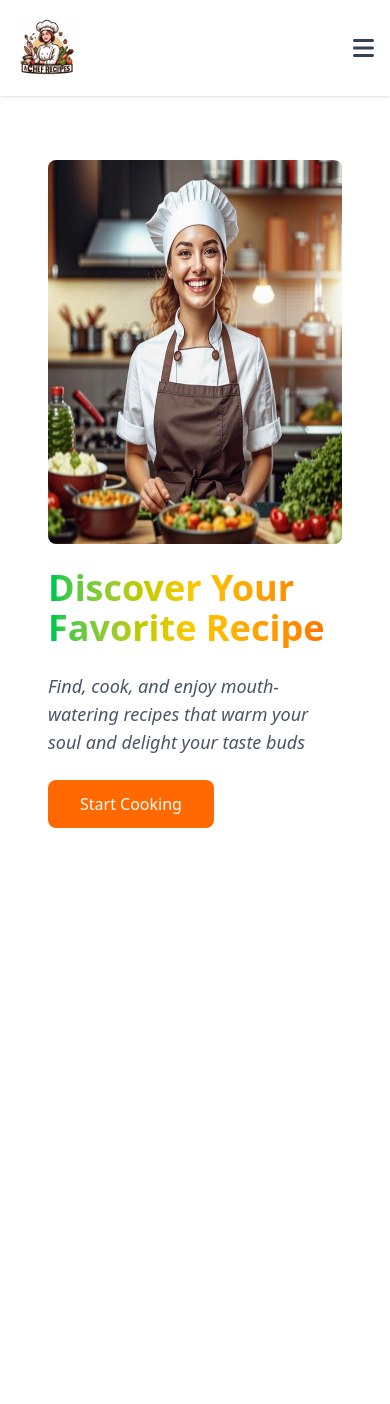
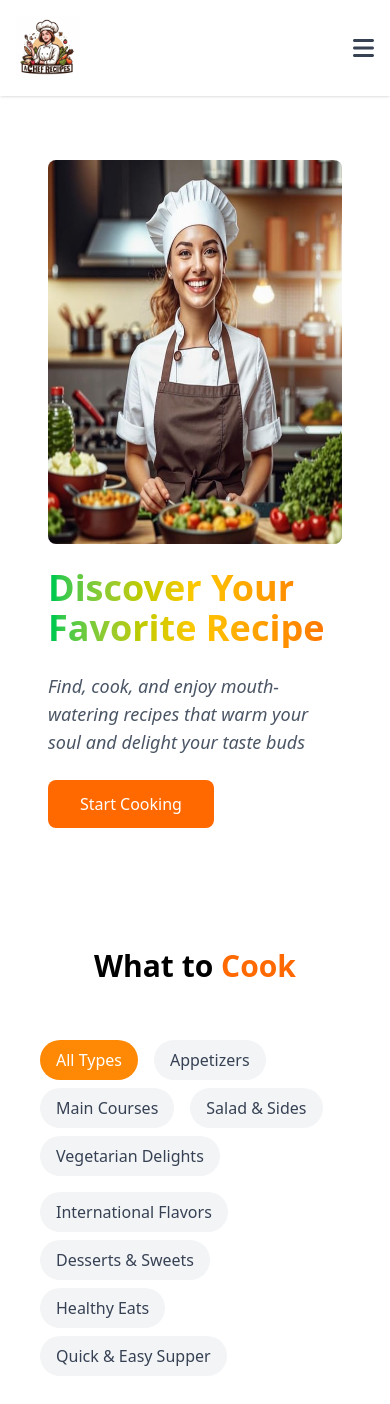
Before and after one commit to rafikakhatun/Food-Recipe-Nest, a React (Vite) app: page / in a window 390 px wide. Shown: the top 1404 px of the page. Before the commit the page ends 884 px from the top, so only its background shows below. Built offline with nearby package versions, Linux system fonts and the light colour scheme.

Commit message:
Add responsive food category section

```diff
--- a/src/App.jsx
+++ b/src/App.jsx
@@ -2,6 +2,7 @@
 import './App.css'
 import Hero from './component/Hero'
 import Navbar from './component/Navbar'
+import WhatCook from './component/WhatCook'
 
 function App() {
 
@@ -10,6 +11,7 @@ function App() {
     <>
     <Navbar></Navbar>
     <Hero></Hero>
+    <WhatCook></WhatCook>
 
 
 
--- a/src/component/Hero.jsx
+++ b/src/component/Hero.jsx
@@ -14,7 +14,7 @@ function Hero() {
                 </div>
 
                 <div>
-                    <img className="  w-96 h-96 rounded-lg" src={herobg} alt="herobg" />
+                    <img className=" mr-2 w-96 h-96 rounded-lg" src={herobg} alt="herobg" />
                 </div>
 
 
--- a/src/component/WhatCook.jsx
+++ b/src/component/WhatCook.jsx
@@ -0,0 +1,53 @@
+function WhatCook() {
+
+    return (
+        <>
+
+            <div className="flex flex-col justify-center items-center px-10 py-16">
+
+                <h1 className="text-3xl font-semibold">What to <span className="text-orange-500">Cook</span> </h1>
+
+                <ul className="flex flex-wrap space-y-2 space-x-4 mt-14">
+                    <li className="bg-orange-400 text-white px-4 py-2 rounded-full text-center hover:bg-gray-200 transition cursor-pointer">
+                        <a href="#">All Types</a>
+                    </li>
+                    <li className="bg-gray-100 text-gray-700 px-4 py-2 rounded-full text-center hover:bg-gray-200 transition cursor-pointer">
+                        <a href="#">Appetizers</a>
+                    </li>
+                    <li className="bg-gray-100 text-gray-700 px-4 py-2 rounded-full text-center hover:bg-gray-200 transition cursor-pointer">
+                        <a href="#">Main Courses</a>
+                    </li>
+                    <li className="bg-gray-100 text-gray-700 px-4 py-2 rounded-full text-center hover:bg-gray-200 transition cursor-pointer">
+                        <a href="#">Salad & Sides</a>
+                    </li>
+                    <li className="bg-gray-100 text-gray-700 px-4 py-2 rounded-full text-center hover:bg-gray-200 transition cursor-pointer">
+                        <a href="#">Vegetarian Delights</a>
+                    </li>
+                </ul>
+
+                <ul className="flex flex-wrap space-y-2 space-x-4 mt-4">
+                    <li className="bg-gray-100 text-gray-700 px-4 py-2 rounded-full text-center hover:bg-gray-200 transition cursor-pointer">
+                        <a href="#">International Flavors</a>
+                    </li>
+                    <li className="bg-gray-100 text-gray-700 px-4 py-2 rounded-full text-center hover:bg-gray-200 transition cursor-pointer">
+                        <a href="#">Desserts & Sweets</a>
+                    </li>
+                    <li className="bg-gray-100 text-gray-700 px-4 py-2 rounded-full text-center hover:bg-gray-200 transition cursor-pointer">
+                        <a href="#">Healthy Eats</a>
+                    </li>
+                    <li className="bg-gray-100 text-gray-700 px-4 py-2 rounded-full text-center hover:bg-gray-200 transition cursor-pointer">
+                        <a href="#">Quick & Easy Supper</a>
+                    </li>
+                </ul>
+
+
+            </div>
+
+
+
+        </>
+    )
+
+}
+
+export default WhatCook;
```
